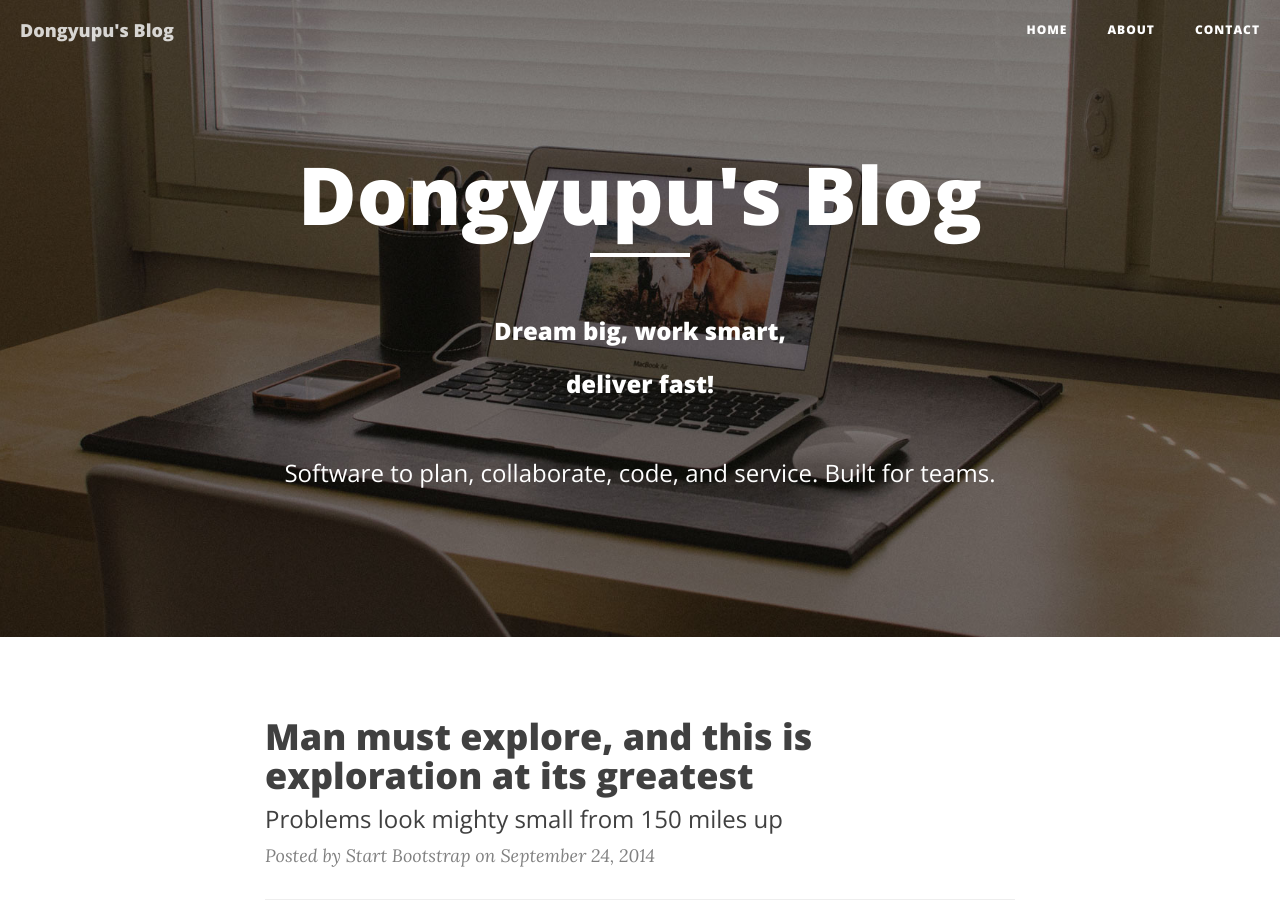
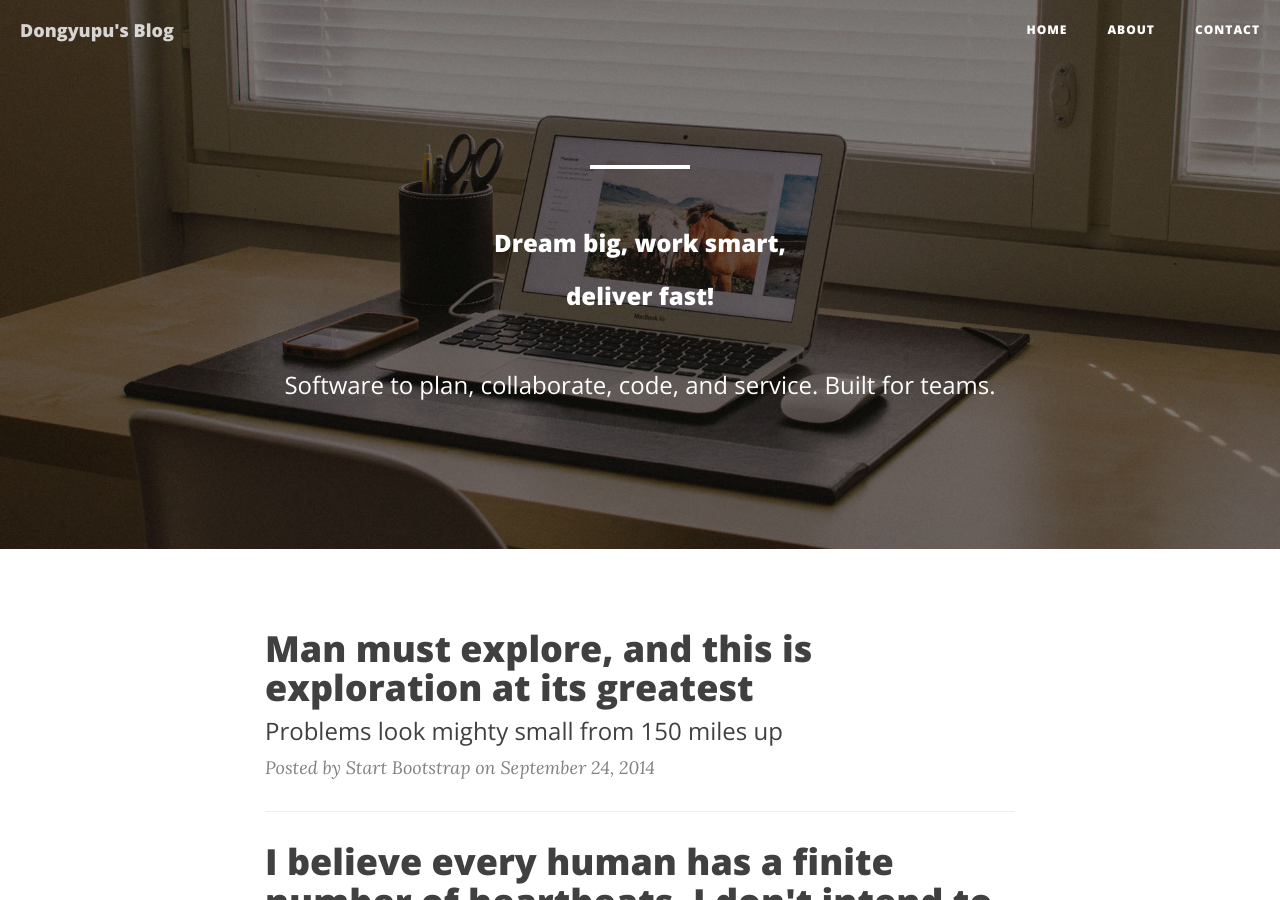
Before and after one commit to dongyupu/colorfulcity, a Jekyll site: the page built from index.html, in a window 1280 px wide and 900 px high. Built offline with Jekyll 4.4.1, drawn with Linux system fonts in a browser that asks for light colours; nearby versions of some CDN libraries; the list of posts is cut into pages by our own code.

Commit message:
no title test

```diff
--- a/_layouts/page.html
+++ b/_layouts/page.html
@@ -8,7 +8,7 @@
         <div class="row">
             <div class="col-lg-8 col-lg-offset-2 col-md-10 col-md-offset-1">
                 <div class="site-heading">
-                    <h1>{% if page.title %}{{ page.title }}{% else %}{{ site.title }}{% endif %}</h1>
+                    <!--h1>{% if page.title %}{{ page.title }}{% else %}{{ site.title }}{% endif %}</h1-->
                     <hr class="small">
                     <span class="subheading">{{ page.description }}</span>
                 </div>
```
